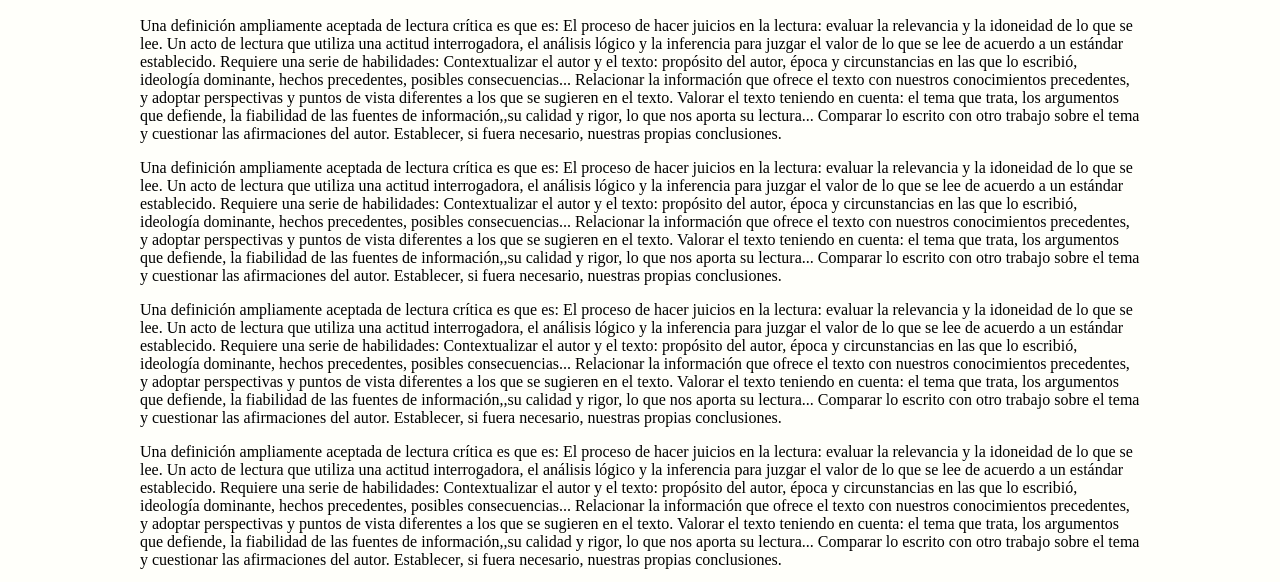
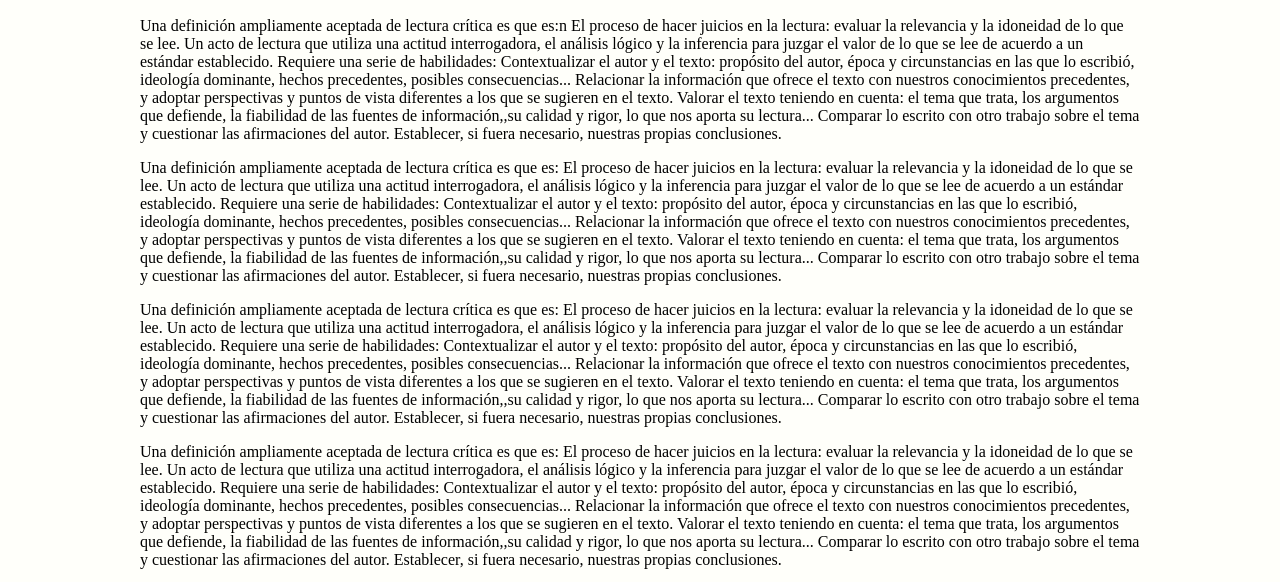
Before and after one commit to GUSTAVOPERALTA1/header, a plain HTML site: page index.html in a window 1280 px wide. Shown: the part 203-785 px from the top of the page. Drawn offline with nearby package versions, Linux system fonts and the light colour scheme.

Commit message:
Commit desde VS

```diff
--- a/index.html
+++ b/index.html
@@ -25,7 +25,7 @@
     </header>
 
     <section class="contenido wrapper">
-        <p>Una definición ampliamente aceptada de lectura crítica es que es:
+        <p>Una definición ampliamente aceptada de lectura crítica es que es:n
 
             El proceso de hacer juicios en la lectura: evaluar la relevancia y la idoneidad de lo que se lee.
             Un acto de lectura que utiliza una actitud interrogadora, el análisis lógico y la inferencia para juzgar el valor de lo que se lee de acuerdo a un estándar establecido.
```
